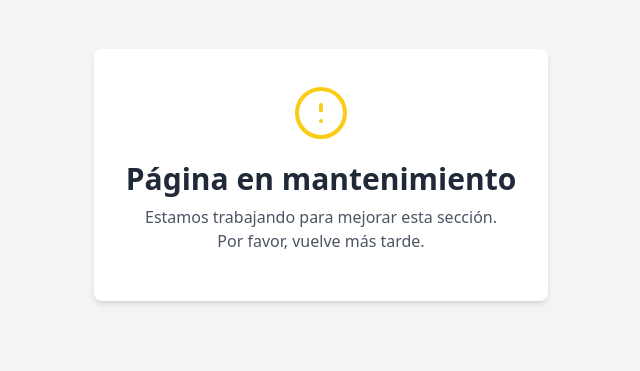
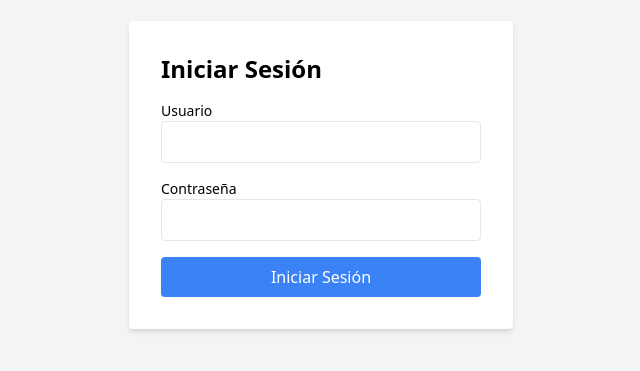
Before and after one commit to capicruz28/Encuesta, a React (Vite) app: page / in a window 1280 px wide. Shown: the part 225-596 px from the top of the page, without its empty margins (319-959 px from the left). Built offline with nearby package versions, Linux system fonts and the light colour scheme.

Commit message:
app encuesta quitar mantenimiento

```diff
--- a/src/App.tsx
+++ b/src/App.tsx
@@ -1,6 +1,6 @@
 // src/App.tsx
 import { BrowserRouter as Router, Routes, Route } from 'react-router-dom';
-//import Login from './pages/Login';
+import Login from './pages/Login';
 import Dashboard from './pages/Dashboard';
 import DashboardPage from './pages/DashboardPage';
 import Sectores from './pages/Sectores';
@@ -8,22 +8,22 @@ import Encuestas from './pages/Encuestas';
 import Preguntas from './pages/Preguntas';
 import LlenarEncuesta from './pages/LlenarEncuesta';
 import Reportes from './pages/Reportes';
-//import ResponderEncuesta from './pages/ResponderEncuesta'; // Importamos el nuevo componente
+import ResponderEncuesta from './pages/ResponderEncuesta'; // Importamos el nuevo componente
 import GeneradorQR from './pages/GenerarQR';
 import Secciones from './pages/Secciones';
-import EnMantenimiento from './pages/EnMantenimiento';
+//import EnMantenimiento from './pages/EnMantenimiento';
 
 function App() {
   return (
     <Router>
       <Routes>
         {/* Ruta pública para responder encuestas */}
-        <Route path="/responder-encuesta/:id" element={<EnMantenimiento />} />
-        {/*<Route path="/responder-encuesta/:id" element={<ResponderEncuesta />} />*/}
+        {/*<Route path="/responder-encuesta/:id" element={<EnMantenimiento />} />*/}
+        <Route path="/responder-encuesta/:id" element={<ResponderEncuesta />} />
 
         {/* Rutas existentes */}
-        <Route path="/" element={<EnMantenimiento />} />
-        {/*<Route path="/" element={<Login />} />*/}
+        {/*<Route path="/" element={<EnMantenimiento />} />*/}
+        <Route path="/" element={<Login />} />
         <Route path="/dashboard" element={<Dashboard />}>
           <Route index element={<DashboardPage />} />
           <Route path="sectores" element={<Sectores />} />
```
